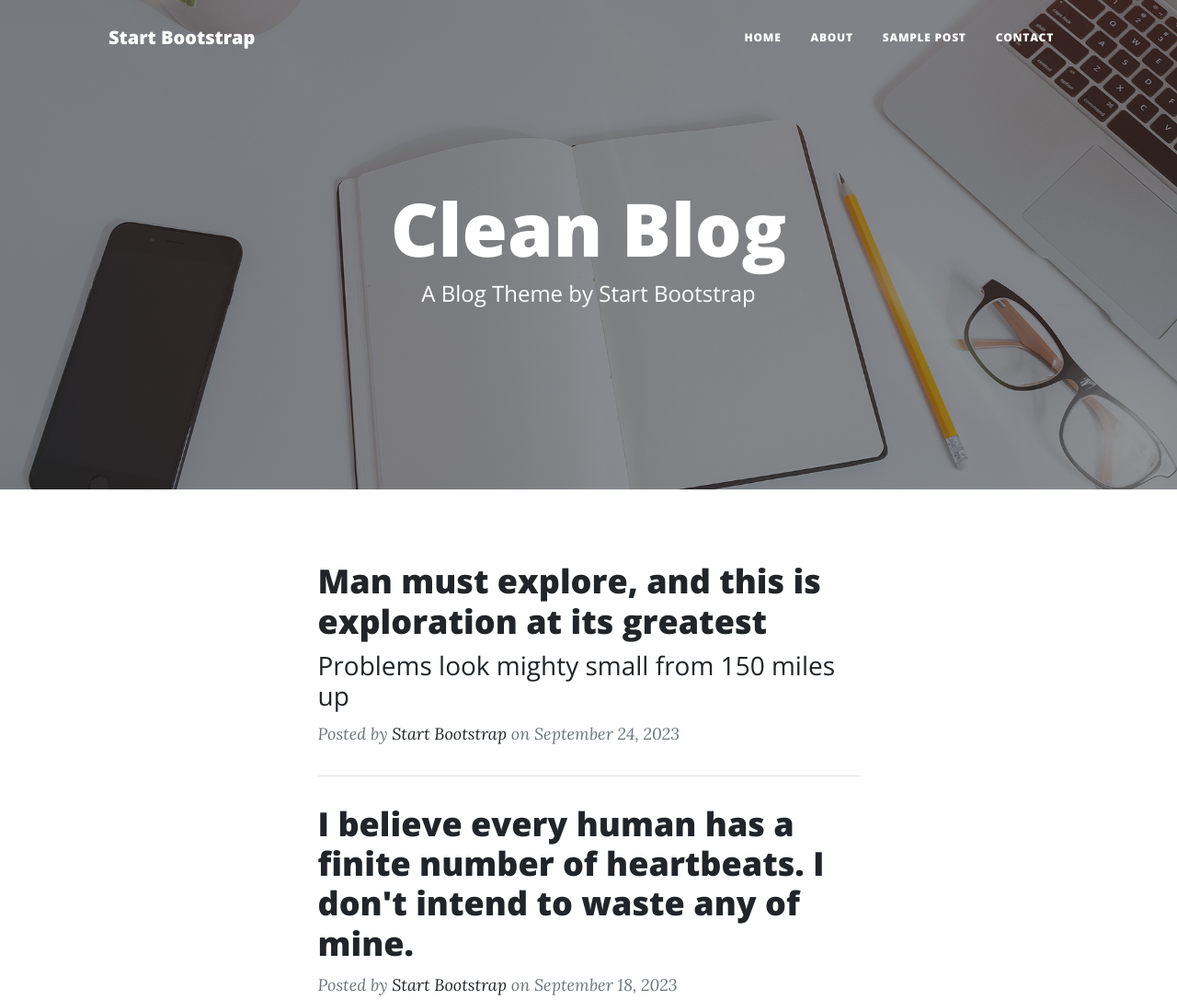
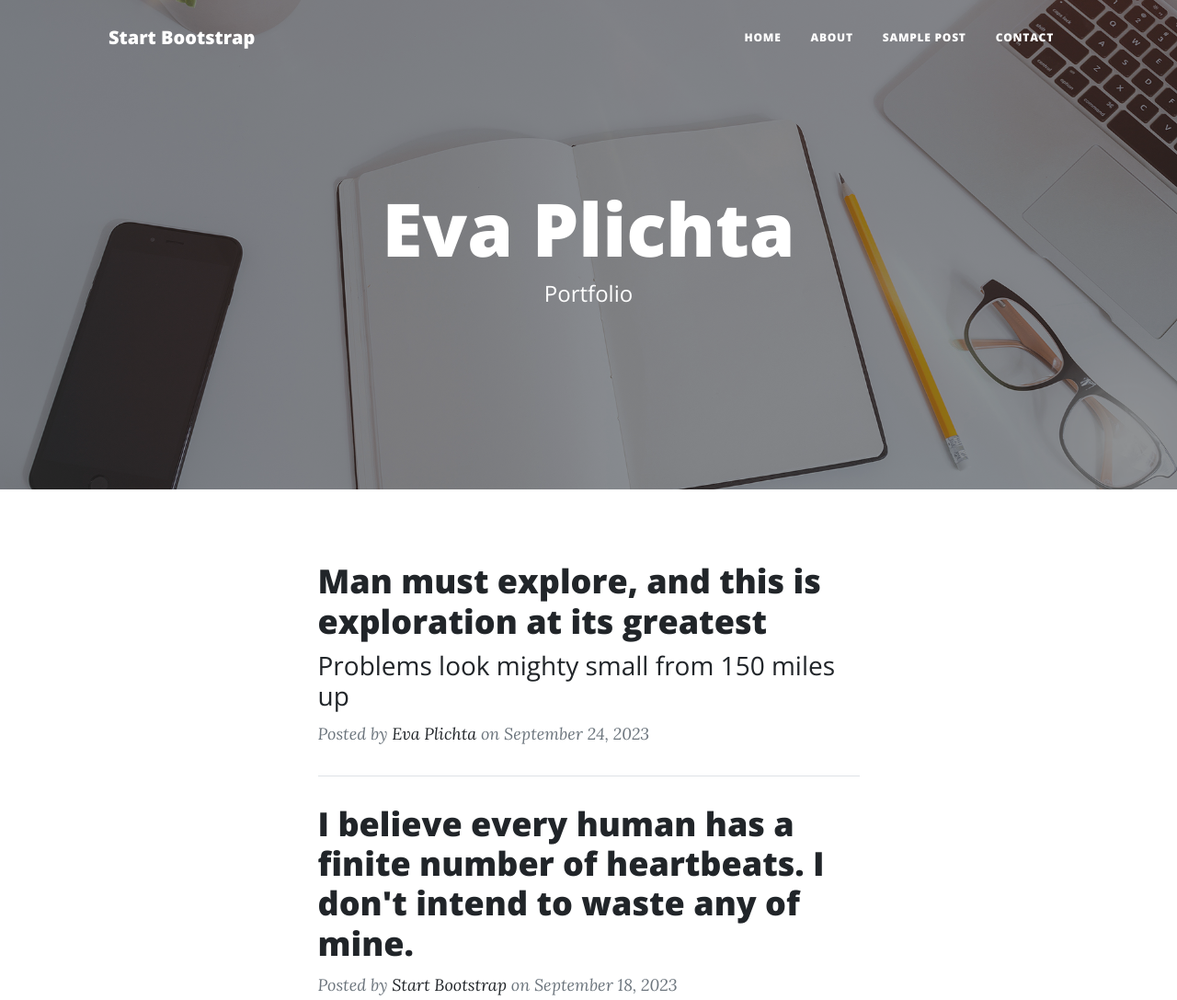
Before and after one commit to evasofiaeva/EvaWebsite, a plain HTML site: page index.html in a window 1280 px wide. Shown: the top 1087 px of the page at 92% size. Drawn offline with nearby package versions, Linux system fonts and the light colour scheme.

Commit message:
Update index.html

```diff
--- a/index.html
+++ b/index.html
@@ -40,8 +40,8 @@
                 <div class="row gx-4 gx-lg-5 justify-content-center">
                     <div class="col-md-10 col-lg-8 col-xl-7">
                         <div class="site-heading">
-                            <h1>Clean Blog</h1>
-                            <span class="subheading">A Blog Theme by Start Bootstrap</span>
+                            <h1>Eva Plichta</h1>
+                            <span class="subheading">Portfolio</span>
                         </div>
                     </div>
                 </div>
@@ -59,7 +59,7 @@
                         </a>
                         <p class="post-meta">
                             Posted by
-                            <a href="#!">Start Bootstrap</a>
+                            <a href="#!">Eva Plichta</a>
                             on September 24, 2023
                         </p>
                     </div>
@@ -98,7 +98,7 @@
                         </a>
                         <p class="post-meta">
                             Posted by
-                            <a href="#!">Start Bootstrap</a>
+                            <a href="#!">Eva Plichta</a>
                             on July 8, 2023
                         </p>
                     </div>
```
